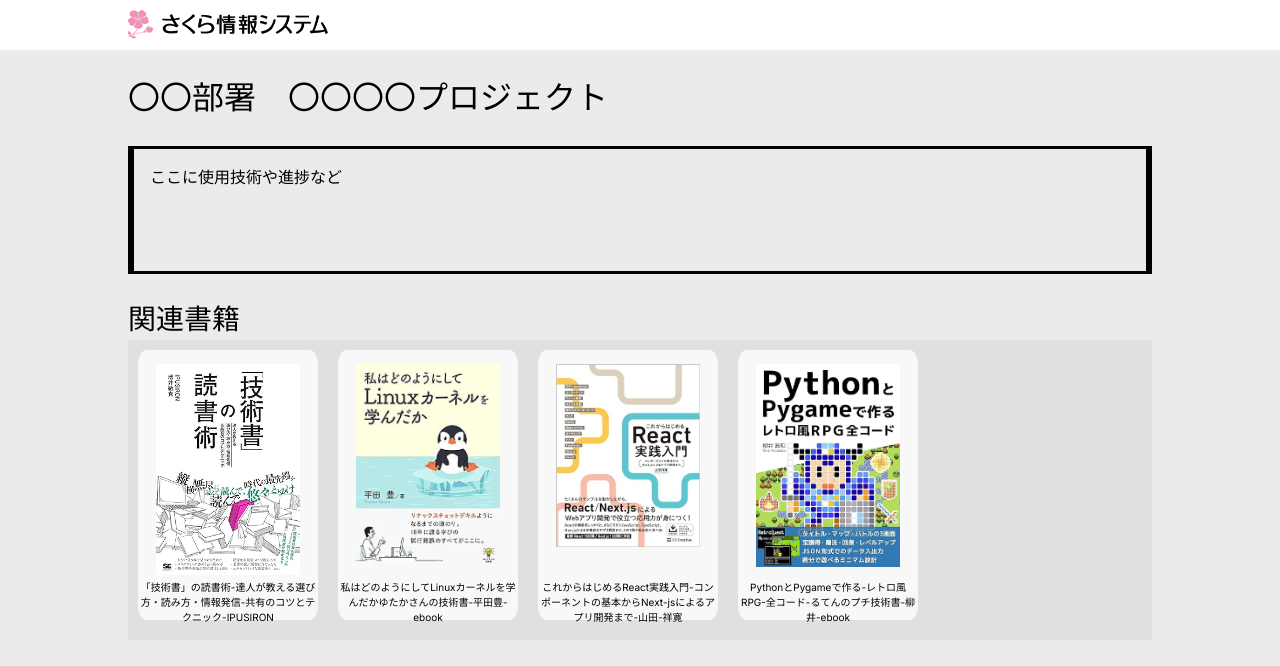
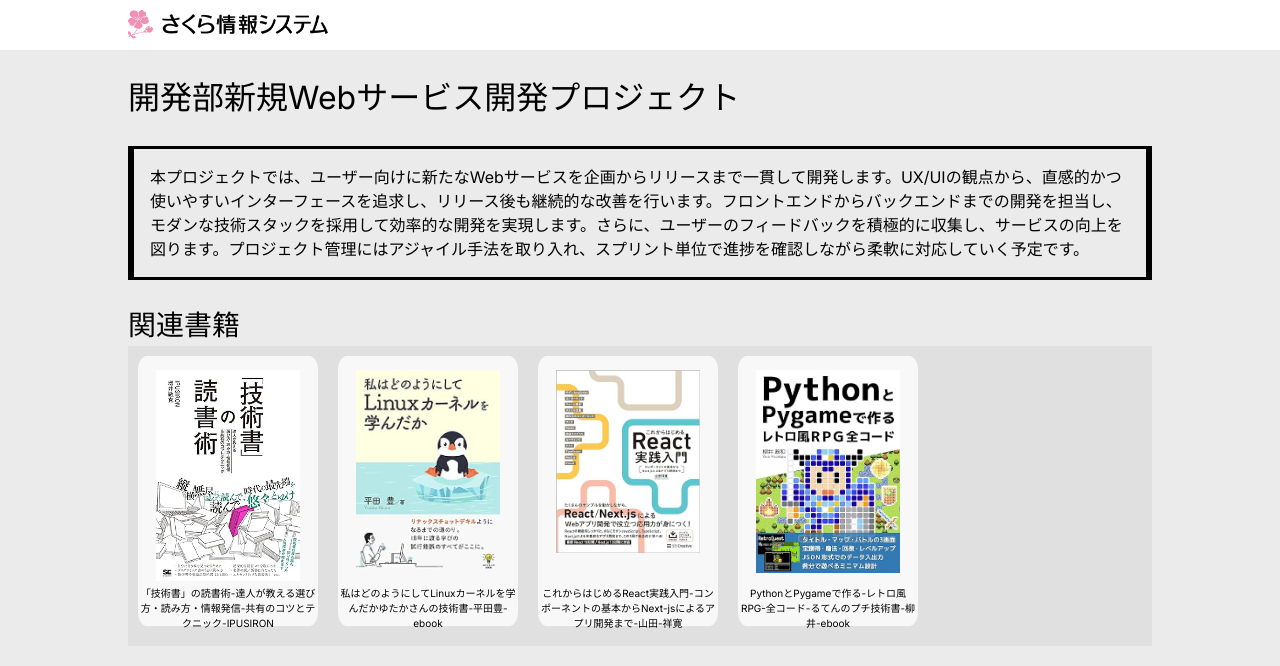
Before and after one commit to SQL-Injections/team2a, a Next.js app in the folder team_2a/: page /project in a window 1280 px wide. Shown: the top 666 px of the page. Built offline with nearby package versions, Linux system fonts and the light colour scheme.

Commit message:
27-プロジェクトページの変数化対応

```diff
--- a/team_2a/src/app/project/page.tsx
+++ b/team_2a/src/app/project/page.tsx
@@ -1,15 +1,28 @@
-import styles from "../../../styles/project.module.css";
-import Header from "../../components/Header";
-import BookContent from "../../components/Book";
+import styles from '../../../styles/project.module.css'
+import Header from '../../components/Header'
+import BookContent from '../../components/Book'
+import React from 'react'
 
 export default function Home() {
+    const data = {
+        project: '開発部新規Webサービス開発プロジェクト',
+        content:
+            '本プロジェクトでは、ユーザー向けに新たなWebサービスを企画からリリースまで一貫して開発します。UX/UIの観点から、直感的かつ使いやすいインターフェースを追求し、リリース後も継続的な改善を行います。フロントエンドからバックエンドまでの開発を担当し、モダンな技術スタックを採用して効率的な開発を実現します。さらに、ユーザーのフィードバックを積極的に収集し、サービスの向上を図ります。プロジェクト管理にはアジャイル手法を取り入れ、スプリント単位で進捗を確認しながら柔軟に対応していく予定です。',
+        books: [
+            'https://www.amazon.co.jp/%E3%80%8C%E6%8A%80%E8%A1%93%E6%9B%B8%E3%80%8D%E3%81%AE%E8%AA%AD%E6%9B%B8%E8%A1%93-%E9%81%94%E4%BA%BA%E3%81%8C%E6%95%99%E3%81%88%E3%82%8B%E9%81%B8%E3%81%B3%E6%96%B9%E3%83%BB%E8%AA%AD%E3%81%BF%E6%96%B9%E3%83%BB%E6%83%85%E5%A0%B1%E7%99%BA%E4%BF%A1-%E5%85%B1%E6%9C%89%E3%81%AE%E3%82%B3%E3%83%84%E3%81%A8%E3%83%86%E3%82%AF%E3%83%8B%E3%83%83%E3%82%AF-IPUSIRON/dp/4798171549/ref=sr_1_1_sspa?__mk_ja_JP=%E3%82%AB%E3%82%BF%E3%82%AB%E3%83%8A&crid=27N28C5T8C3ER&dib=eyJ2IjoiMSJ9.__rZ8fxg4QqFSlFWW-5C2Y6OT3Y2vBnuMW_og6SlD3D94jc9j83ZS5u8aP6ibhis2q9oSusgsS9QNuQFM3eOTRBpB45eWwXqW1rgmev95eJQ51N9j8LPKI4VH4ZuYpsWDpj-BJ-vjlfuiuSxoSzNol_T--uUgIVJdLUdgpO3Ljvsdh-iOhoHz_uq-BCkNG3T8DT30GOZYuUGPg00GtSg5ZvHude7ut3sXmWn7gFEl0Ak7cebroiHskw3aRf5K4GHnAELHJjULFfnpHvvLiLef4zuUPV87T8fEaWzJa-mSrE.61ICQ2Im7I9qoRW9X1pA0ejVZS4Wq-uJv3l67MFQAw0&dib_tag=se&keywords=%E6%8A%80%E8%A1%93%E6%9B%B8&qid=1725437835&sprefix=%E6%8A%80%E8%A1%93%E6%9B%B8%2Caps%2C144&sr=8-1-spons&sp_csd=d2lkZ2V0TmFtZT1zcF9hdGY&psc=1',
+            'https://www.amazon.co.jp/%E7%A7%81%E3%81%AF%E3%81%A9%E3%81%AE%E3%82%88%E3%81%86%E3%81%AB%E3%81%97%E3%81%A6Linux%E3%82%AB%E3%83%BC%E3%83%8D%E3%83%AB%E3%82%92%E5%AD%A6%E3%82%93%E3%81%A0%E3%81%8B%E3%82%86%E3%81%9F%E3%81%8B%E3%81%95%E3%82%93%E3%81%AE%E6%8A%80%E8%A1%93%E6%9B%B8-%E5%B9%B3%E7%94%B0%E8%B1%8A-ebook/dp/B07VJKJY7M/ref=sr_1_6?__mk_ja_JP=%E3%82%AB%E3%82%BF%E3%82%AB%E3%83%8A&crid=27N28C5T8C3ER&dib=eyJ2IjoiMSJ9.__rZ8fxg4QqFSlFWW-5C2Y6OT3Y2vBnuMW_og6SlD3D94jc9j83ZS5u8aP6ibhis2q9oSusgsS9QNuQFM3eOTRBpB45eWwXqW1rgmev95eJQ51N9j8LPKI4VH4ZuYpsWDpj-BJ-vjlfuiuSxoSzNol_T--uUgIVJdLUdgpO3Ljvsdh-iOhoHz_uq-BCkNG3T8DT30GOZYuUGPg00GtSg5ZvHude7ut3sXmWn7gFEl0Ak7cebroiHskw3aRf5K4GHnAELHJjULFfnpHvvLiLef4zuUPV87T8fEaWzJa-mSrE.61ICQ2Im7I9qoRW9X1pA0ejVZS4Wq-uJv3l67MFQAw0&dib_tag=se&keywords=%E6%8A%80%E8%A1%93%E6%9B%B8&qid=1725437835&sprefix=%E6%8A%80%E8%A1%93%E6%9B%B8%2Caps%2C144&sr=8-6',
+            'https://www.amazon.co.jp/%E3%81%93%E3%82%8C%E3%81%8B%E3%82%89%E3%81%AF%E3%81%98%E3%82%81%E3%82%8BReact%E5%AE%9F%E8%B7%B5%E5%85%A5%E9%96%80-%E3%82%B3%E3%83%B3%E3%83%9D%E3%83%BC%E3%83%8D%E3%83%B3%E3%83%88%E3%81%AE%E5%9F%BA%E6%9C%AC%E3%81%8B%E3%82%89Next-js%E3%81%AB%E3%82%88%E3%82%8B%E3%82%A2%E3%83%97%E3%83%AA%E9%96%8B%E7%99%BA%E3%81%BE%E3%81%A7-%E5%B1%B1%E7%94%B0-%E7%A5%A5%E5%AF%9B/dp/4815619484/ref=sr_1_12_sspa?__mk_ja_JP=%E3%82%AB%E3%82%BF%E3%82%AB%E3%83%8A&crid=27N28C5T8C3ER&dib=eyJ2IjoiMSJ9.__rZ8fxg4QqFSlFWW-5C2Y6OT3Y2vBnuMW_og6SlD3D94jc9j83ZS5u8aP6ibhis2q9oSusgsS9QNuQFM3eOTRBpB45eWwXqW1rgmev95eJQ51N9j8LPKI4VH4ZuYpsWDpj-BJ-vjlfuiuSxoSzNol_T--uUgIVJdLUdgpO3Ljvsdh-iOhoHz_uq-BCkNG3T8DT30GOZYuUGPg00GtSg5ZvHude7ut3sXmWn7gFEl0Ak7cebroiHskw3aRf5K4GHnAELHJjULFfnpHvvLiLef4zuUPV87T8fEaWzJa-mSrE.61ICQ2Im7I9qoRW9X1pA0ejVZS4Wq-uJv3l67MFQAw0&dib_tag=se&keywords=%E6%8A%80%E8%A1%93%E6%9B%B8&qid=1725437835&sprefix=%E6%8A%80%E8%A1%93%E6%9B%B8%2Caps%2C144&sr=8-12-spons&sp_csd=d2lkZ2V0TmFtZT1zcF9tdGY&psc=1',
+            'https://www.amazon.co.jp/Python%E3%81%A8Pygame%E3%81%A7%E4%BD%9C%E3%82%8B-%E3%83%AC%E3%83%88%E3%83%AD%E9%A2%A8RPG-%E5%85%A8%E3%82%B3%E3%83%BC%E3%83%89-%E3%82%8B%E3%81%A6%E3%82%93%E3%81%AE%E3%83%97%E3%83%81%E6%8A%80%E8%A1%93%E6%9B%B8-%E6%9F%B3%E4%BA%95-ebook/dp/B0DD1PSKWQ/ref=sr_1_32?__mk_ja_JP=%E3%82%AB%E3%82%BF%E3%82%AB%E3%83%8A&crid=27N28C5T8C3ER&dib=eyJ2IjoiMSJ9.__rZ8fxg4QqFSlFWW-5C2Y6OT3Y2vBnuMW_og6SlD3D94jc9j83ZS5u8aP6ibhis2q9oSusgsS9QNuQFM3eOTRBpB45eWwXqW1rgmev95eJQ51N9j8LPKI4VH4ZuYpsWDpj-BJ-vjlfuiuSxoSzNol_T--uUgIVJdLUdgpO3Ljvsdh-iOhoHz_uq-BCkNG3T8DT30GOZYuUGPg00GtSg5ZvHude7ut3sXmWn7gFEl0Ak7cebroiHskw3aRf5K4GHnAELHJjULFfnpHvvLiLef4zuUPV87T8fEaWzJa-mSrE.61ICQ2Im7I9qoRW9X1pA0ejVZS4Wq-uJv3l67MFQAw0&dib_tag=se&keywords=%E6%8A%80%E8%A1%93%E6%9B%B8&qid=1725437835&sprefix=%E6%8A%80%E8%A1%93%E6%9B%B8%2Caps%2C144&sr=8-32'
+        ]
+    }
+
     return (
         <>
-    <Header/>
+            <Header />
             <div className={styles.main}>
-    <div className={styles.project_title}>〇〇部署　〇〇〇〇プロジェクト</div>
+                <div className={styles.project_title}>{data.project}</div>
                 <div className={styles.detail_box}>
-      <div className={styles.detail_content}>ここに使用技術や進捗など</div>
+                    <div className={styles.detail_content}>{data.content}</div>
                 </div>
                 <div>
                     <div className={styles.subtitle}>関連書籍</div>
@@ -22,5 +35,5 @@ export default function Home() {
                 </div>
             </div>
         </>
-  );
+    )
 }
```
Lines whose indentation alone changed are shown as unchanged.
